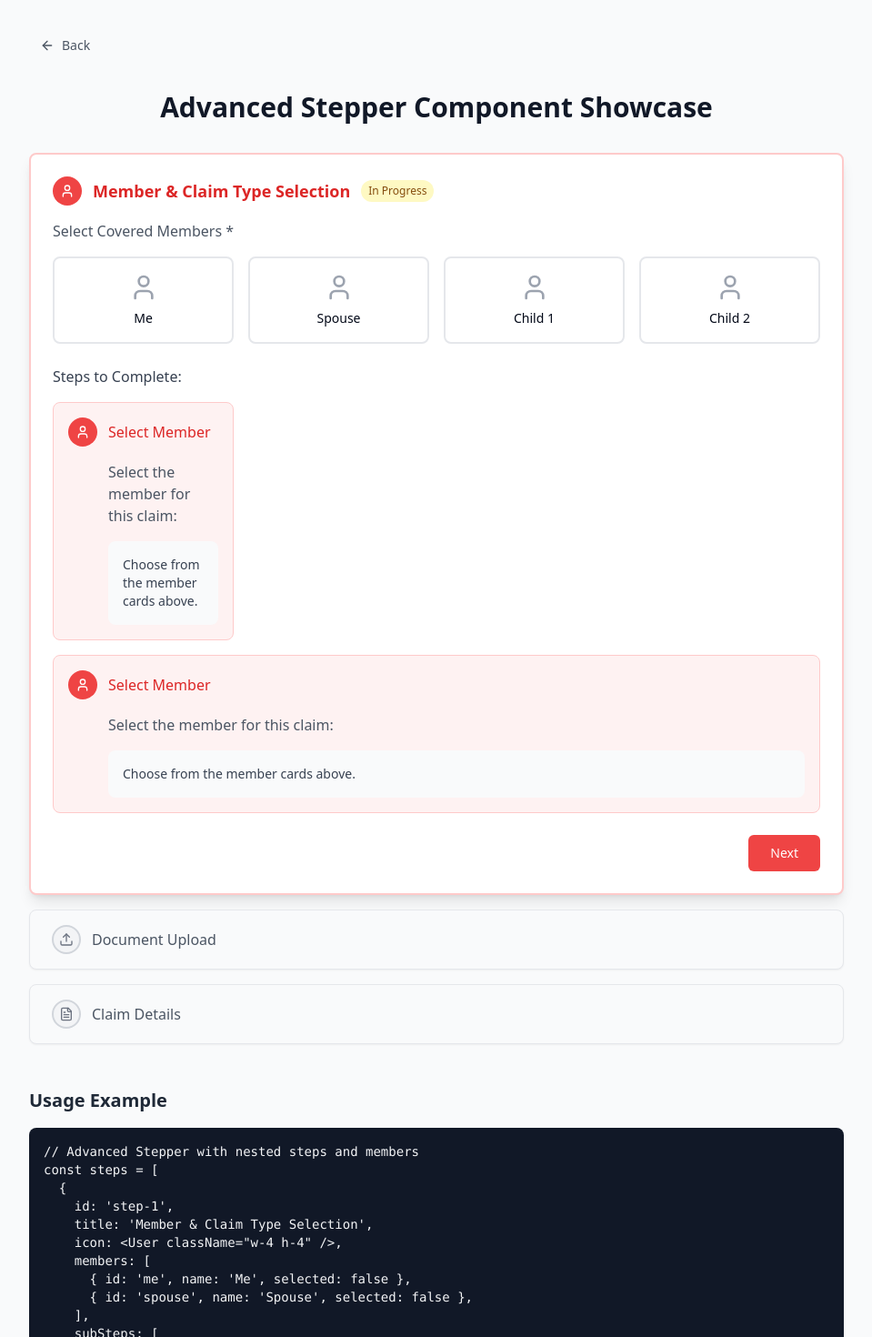
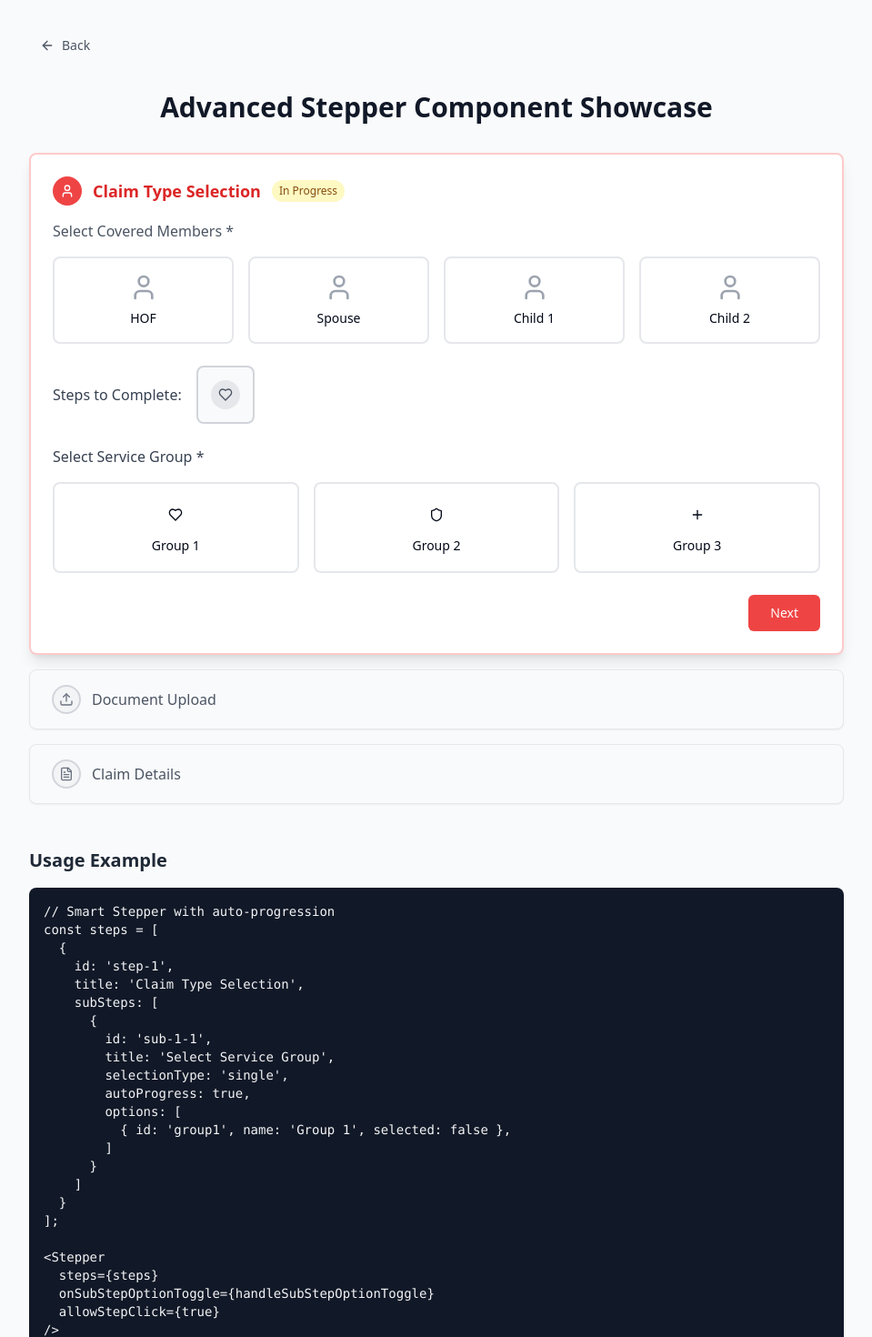
Before and after one commit to adigoldstein/component-canvas-buttons, a React (Vite) app: page /stepper in a window 1280 px wide. Shown: the top 1470 px of the page at 91% size, without its empty margins (160-1119 px from the left). Built offline with nearby package versions, Linux system fonts and the light colour scheme.

Commit message:
Refactor: Implement smart progression and conditional sub-steps
Implement smart progression and conditional sub-steps within the "Claim Type Selection" step, including member selection, case type description, and case details, as per the specifications.

```diff
--- a/src/components/StepperShowcase.tsx
+++ b/src/components/StepperShowcase.tsx
@@ -1,9 +1,9 @@
-import React, { useState } from 'react';
+import React, { useState, useEffect } from 'react';
 import { useNavigate } from 'react-router-dom';
 import { Stepper } from './lib/Stepper';
-import { StepData, Member } from './lib/Stepper/types';
+import { StepData, SubStepData } from './lib/Stepper/types';
 import BackButton from './lib/BackButton';
-import { User, FileText, Upload, Settings, Home, Check } from 'lucide-react';
+import { User, FileText, Upload, Settings, Home, Check, Heart, Shield, Stethoscope, Plus } from 'lucide-react';
 
 const StepperShowcase: React.FC = () => {
   const navigate = useNavigate();
@@ -12,19 +12,58 @@ const StepperShowcase: React.FC = () => {
   const [stepData, setStepData] = useState<StepData[]>([
     {
       id: 'step-1',
-      title: 'Member & Claim Type Selection',
+      title: 'Claim Type Selection',
       icon: <User className="w-4 h-4" />,
       members: [
-        { id: 'me', name: 'Me', selected: false },
+        { id: 'hof', name: 'HOF', selected: false },
         { id: 'spouse', name: 'Spouse', selected: false },
         { id: 'child1', name: 'Child 1', selected: false },
         { id: 'child2', name: 'Child 2', selected: false },
       ],
       subSteps: [
-        { id: 'sub-1-1', title: 'Select Member', icon: <User className="w-4 h-4" />, completed: false },
-        { id: 'sub-1-2', title: 'Choose Claim Type', icon: <FileText className="w-4 h-4" />, completed: false },
-        { id: 'sub-1-3', title: 'Verify Information', icon: <Check className="w-4 h-4" />, completed: false },
-        { id: 'sub-1-4', title: 'Final Review', icon: <Settings className="w-4 h-4" />, completed: false },
+        {
+          id: 'sub-1-1',
+          title: 'Select Service Group',
+          icon: <Heart className="w-4 h-4" />,
+          completed: false,
+          selectionType: 'single',
+          maxCardsPerRow: 3,
+          autoProgress: true,
+          options: [
+            { id: 'group1', name: 'Group 1', icon: <Heart className="w-4 h-4" />, selected: false },
+            { id: 'group2', name: 'Group 2', icon: <Shield className="w-4 h-4" />, selected: false },
+            { id: 'group3', name: 'Group 3', icon: <Plus className="w-4 h-4" />, selected: false },
+          ]
+        },
+        {
+          id: 'sub-1-2',
+          title: 'Select Service Type',
+          icon: <FileText className="w-4 h-4" />,
+          completed: false,
+          selectionType: 'single',
+          maxCardsPerRow: 3,
+          autoProgress: true,
+          options: [
+            { id: 'type1', name: 'Type 1', icon: <Plus className="w-4 h-4" />, selected: false },
+            { id: 'type2', name: 'Type 2', icon: <Plus className="w-4 h-4" />, selected: false },
+            { id: 'type3', name: 'Type 3', icon: <Plus className="w-4 h-4" />, selected: false },
+          ]
+        },
+        {
+          id: 'sub-1-3',
+          title: 'Select Specialty',
+          icon: <Stethoscope className="w-4 h-4" />,
+          completed: false,
+          selectionType: 'single',
+          maxCardsPerRow: 3,
+          autoProgress: false,
+          options: [
+            { id: 'specialty1', name: 'Specialty 1', icon: <Plus className="w-4 h-4" />, selected: false },
+            { id: 'specialty2', name: 'Specialty 2', icon: <Plus className="w-4 h-4" />, selected: false },
+            { id: 'specialty3', name: 'Specialty 3', icon: <Plus className="w-4 h-4" />, selected: false },
+            { id: 'specialty4', name: 'Specialty 4', icon: <Plus className="w-4 h-4" />, selected: false },
+          ]
+        },
       ],
       required: true,
       completed: false,
@@ -44,6 +83,32 @@ const StepperShowcase: React.FC = () => {
       completed: false,
     },
   ]);
+
+  // Auto-progression logic
+  useEffect(() => {
+    const currentStepData = stepData[currentStep];
+    if (currentStepData.subSteps && currentSubStep < currentStepData.subSteps.length) {
+      const currentSubStepData = currentStepData.subSteps[currentSubStep];
+
+      // Check if current sub-step should auto-progress
+      if (currentSubStepData.autoProgress) {
+        const hasSelection = currentSubStepData.options.some(option => option.selected);
+
+        if (hasSelection && !currentSubStepData.completed) {
+          // Mark current sub-step as completed and move to next
+          setTimeout(() => {
+            const updatedSteps = [...stepData];
+            updatedSteps[currentStep].subSteps![currentSubStep].completed = true;
+            setStepData(updatedSteps);
+
+            if (currentSubStep < currentStepData.subSteps!.length - 1) {
+              setCurrentSubStep(currentSubStep + 1);
+            }
+          }, 500);
+        }
+      }
+    }
+  }, [stepData, currentStep, currentSubStep]);
 
   const handleBack = () => {
     navigate('/');
@@ -104,6 +169,40 @@ const StepperShowcase: React.FC = () => {
               ? { ...member, selected: !member.selected }
               : member
           ),
+        };
+      }
+      return step;
+    });
+    setStepData(updatedSteps);
+  };
+
+  const handleSubStepOptionToggle = (stepId: string, subStepId: string, optionId: string) => {
+    const updatedSteps = stepData.map(step => {
+      if (step.id === stepId && step.subSteps) {
+        return {
+          ...step,
+          subSteps: step.subSteps.map(subStep => {
+            if (subStep.id === subStepId) {
+              return {
+                ...subStep,
+                options: subStep.options.map(option => {
+                  if (subStep.selectionType === 'single') {
+                    // Single selection: deselect all others
+                    return {
+                      ...option,
+                      selected: option.id === optionId ? !option.selected : false
+                    };
+                  } else {
+                    // Multiple selection: toggle only the clicked option
+                    return option.id === optionId
+                      ? { ...option, selected: !option.selected }
+                      : option;
+                  }
+                })
+              };
+            }
+            return subStep;
+          })
         };
       }
       return step;
@@ -236,6 +335,7 @@ const StepperShowcase: React.FC = () => {
           onBack={handleBackStepper}
           onStepChange={handleStepChange}
           onMemberToggle={handleMemberToggle}
+          onSubStepOptionToggle={handleSubStepOptionToggle}
           renderStepContent={renderStepContent}
           isStepCompleted={isStepCompleted}
           allowStepClick={true}
@@ -246,35 +346,29 @@ const StepperShowcase: React.FC = () => {
         <section className="mt-12">
           <h2 className="text-xl font-semibold mb-4 text-gray-800">Usage Example</h2>
           <div className="bg-gray-900 text-gray-100 p-4 rounded-lg text-sm overflow-x-auto">
-            <pre>{`// Advanced Stepper with nested steps and members
+            <pre>{`// Smart Stepper with auto-progression
 const steps = [
   {
     id: 'step-1',
-    title: 'Member & Claim Type Selection',
-    icon: <User className="w-4 h-4" />,
-    members: [
-      { id: 'me', name: 'Me', selected: false },
-      { id: 'spouse', name: 'Spouse', selected: false },
-    ],
+    title: 'Claim Type Selection',
     subSteps: [
-      { id: 'sub-1-1', title: 'Select Member', icon: <User className="w-4 h-4" />, completed: false },
-      { id: 'sub-1-2', title: 'Choose Claim Type', icon: <FileText className="w-4 h-4" />, completed: false },
-    ],
-    required: true,
-  },
+      {
+        id: 'sub-1-1',
+        title: 'Select Service Group',
+        selectionType: 'single',
+        autoProgress: true,
+        options: [
+          { id: 'group1', name: 'Group 1', selected: false },
+        ]
+      }
+    ]
+  }
 ];
 
 <Stepper
   steps={steps}
-  currentStep={currentStep}
-  currentSubStep={currentSubStep}
-  onNext={handleNext}
-  onBack={handleBack}
-  onStepChange={handleStepChange}
-  onMemberToggle={handleMemberToggle}
-  renderStepContent={renderStepContent}
+  onSubStepOptionToggle={handleSubStepOptionToggle}
   allowStepClick={true}
-  allowMultipleSelection={true}
 />`}</pre>
           </div>
         </section>
--- /dev/null
+++ b/src/components/lib/Stepper/SelectionGrid.tsx
@@ -0,0 +1,57 @@
+
+import React from 'react';
+import { cn } from '@/lib/utils';
+import { SelectionOption } from './types';
+import { Plus } from 'lucide-react';
+
+interface SelectionGridProps {
+  title: string;
+  options: SelectionOption[];
+  selectionType: 'single' | 'multiple';
+  maxCardsPerRow?: number;
+  onOptionToggle: (optionId: string) => void;
+  className?: string;
+}
+
+const SelectionGrid: React.FC<SelectionGridProps> = ({
+  title,
+  options,
+  selectionType,
+  maxCardsPerRow = 3,
+  onOptionToggle,
+  className,
+}) => {
+  const gridCols = {
+    2: 'grid-cols-2',
+    3: 'grid-cols-3',
+    4: 'grid-cols-4',
+  }[maxCardsPerRow] || 'grid-cols-3';
+
+  return (
+    <div className={cn('space-y-4', className)}>
+      <h4 className="font-medium text-gray-700">{title}</h4>
+      <div className={cn('grid gap-4', gridCols)}>
+        {options.map((option) => (
+          <div
+            key={option.id}
+            className={cn(
+              'flex flex-col items-center p-4 border-2 rounded-lg cursor-pointer transition-colors min-h-[100px] justify-center',
+              {
+                'border-red-500 bg-red-50': option.selected,
+                'border-gray-200 hover:border-red-300 bg-white': !option.selected,
+              }
+            )}
+            onClick={() => onOptionToggle(option.id)}
+          >
+            <div className="flex items-center justify-center w-8 h-8 mb-2">
+              {option.icon || <Plus className="w-4 h-4 text-gray-400" />}
+            </div>
+            <span className="text-sm font-medium text-center">{option.name}</span>
+          </div>
+        ))}
+      </div>
+    </div>
+  );
+};
+
+export default SelectionGrid;
--- a/src/components/lib/Stepper/StepCard.tsx
+++ b/src/components/lib/Stepper/StepCard.tsx
@@ -1,4 +1,3 @@
-
 import React from 'react';
 import { Check } from 'lucide-react';
 import { cn } from '@/lib/utils';
@@ -17,6 +16,7 @@ interface StepCardProps {
   onStepClick: (stepIndex: number) => void;
   onSubStepClick?: (stepIndex: number, subStepIndex: number) => void;
   onMemberToggle?: (stepId: string, memberId: string) => void;
+  onSubStepOptionToggle?: (stepId: string, subStepId: string, optionId: string) => void;
   getStepContent: (stepIndex: number, subStepIndex?: number) => React.ReactNode;
   currentStep: number;
   totalSteps: number;
@@ -38,6 +38,7 @@ const StepCard: React.FC<StepCardProps> = ({
   onStepClick,
   onSubStepClick,
   onMemberToggle,
+  onSubStepOptionToggle,
   getStepContent,
   currentStep,
   totalSteps,
@@ -61,6 +62,12 @@ const StepCard: React.FC<StepCardProps> = ({
   const handleSubStepClick = (subStepIndex: number) => {
     if (onSubStepClick) {
       onSubStepClick(stepIndex, subStepIndex);
+    }
+  };
+
+  const handleSubStepOptionToggle = (subStepId: string, optionId: string) => {
+    if (onSubStepOptionToggle) {
+      onSubStepOptionToggle(step.id, subStepId, optionId);
     }
   };
 
@@ -116,29 +123,31 @@ const StepCard: React.FC<StepCardProps> = ({
             </div>
           )}
 
-          {/* Sub Steps Section - displayed as a grid of member-like cards */}
+          {/* Sub Steps Section - displayed as a grid and active content */}
           {hasSubSteps && (
-            <div className="space-y-4">
+            <div className="space-y-6">
+              {/* Sub-step navigation indicators */}
+              <div className="flex items-center gap-4">
                 <h4 className="font-medium text-gray-700">Steps to Complete:</h4>
-              <div className="grid grid-cols-4 gap-4">
+                <div className="flex gap-2">
                   {step.subSteps!.map((subStep, subStepIndex) => (
                     <SubStepCard
                       key={subStep.id}
                       subStep={subStep}
                       subStepIndex={subStepIndex}
                       parentStepIndex={stepIndex}
-                    isActive={subStepIndex === currentSubStep}
+                      isActive={false}
                       isCompleted={isSubStepCompleted(subStepIndex)}
                       isRevealed={isSubStepRevealed(subStepIndex)}
                       onSubStepClick={handleSubStepClick}
-                    getStepContent={getStepContent}
+                      onOptionToggle={(optionId) => handleSubStepOptionToggle(subStep.id, optionId)}
                     />
                   ))}
+                </div>
               </div>
 
               {/* Active sub-step content */}
               {hasSubSteps && isSubStepRevealed(currentSubStep) && (
-                <div className="mt-4">
                 <SubStepCard
                   subStep={step.subSteps![currentSubStep]}
                   subStepIndex={currentSubStep}
@@ -147,9 +156,8 @@ const StepCard: React.FC<StepCardProps> = ({
                   isCompleted={isSubStepCompleted(currentSubStep)}
                   isRevealed={true}
                   onSubStepClick={handleSubStepClick}
-                    getStepContent={getStepContent}
+                  onOptionToggle={(optionId) => handleSubStepOptionToggle(step.subSteps![currentSubStep].id, optionId)}
                 />
-                </div>
               )}
             </div>
           )}
--- a/src/components/lib/Stepper/Stepper.tsx
+++ b/src/components/lib/Stepper/Stepper.tsx
@@ -12,6 +12,7 @@ const Stepper: React.FC<StepperProps> = ({
   onBack,
   onStepChange,
   onMemberToggle,
+  onSubStepOptionToggle,
   children,
   renderStepContent,
   isStepCompleted,
@@ -84,6 +85,7 @@ const Stepper: React.FC<StepperProps> = ({
           onStepClick={handleStepClick}
           onSubStepClick={handleSubStepClick}
           onMemberToggle={onMemberToggle}
+          onSubStepOptionToggle={onSubStepOptionToggle}
           getStepContent={getStepContent}
           currentStep={currentStep}
           totalSteps={steps.length}
--- a/src/components/lib/Stepper/SubStepCard.tsx
+++ b/src/components/lib/Stepper/SubStepCard.tsx
@@ -2,16 +2,16 @@
 import React from 'react';
 import { Check } from 'lucide-react';
 import { cn } from '@/lib/utils';
-import { StepData } from './types';
+import { SubStepData } from './types';
 
 interface SubStepCardProps {
-  subStep: StepData;
+  subStep: SubStepData;
   subStepIndex: number;
   isActive: boolean;
   isCompleted: boolean;
   isRevealed: boolean;
   onSubStepClick: (subStepIndex: number) => void;
-  getStepContent: (stepIndex: number, subStepIndex: number) => React.ReactNode;
+  onOptionToggle: (optionId: string) => void;
   parentStepIndex: number;
 }
 
@@ -22,24 +22,41 @@ const SubStepCard: React.FC<SubStepCardProps> = ({
   isCompleted,
   isRevealed,
   onSubStepClick,
-  getStepContent,
-  parentStepIndex,
+  onOptionToggle,
 }) => {
   if (!isRevealed) {
     return null;
   }
 
   if (isActive) {
+    const gridCols = {
+      2: 'grid-cols-2',
+      3: 'grid-cols-3',
+      4: 'grid-cols-4',
+    }[subStep.maxCardsPerRow || 3] || 'grid-cols-3';
+
     return (
-      <div className="bg-red-50 border border-red-200 rounded-lg p-4">
-        <div className="flex items-center gap-3 mb-4">
-          <div className="flex items-center justify-center w-8 h-8 bg-red-500 text-white rounded-full">
-            {subStep.icon || <span className="text-sm">{subStepIndex + 1}</span>}
-          </div>
-          <h5 className="font-medium text-red-600">{subStep.title}</h5>
-        </div>
-        <div className="ml-11">
-          {getStepContent(parentStepIndex, subStepIndex)}
+      <div className="space-y-4">
+        <h4 className="font-medium text-gray-700">{subStep.title} *</h4>
+        <div className={cn('grid gap-4', gridCols)}>
+          {subStep.options.map((option) => (
+            <div
+              key={option.id}
+              className={cn(
+                'flex flex-col items-center p-4 border-2 rounded-lg cursor-pointer transition-colors min-h-[100px] justify-center',
+                {
+                  'border-red-500 bg-red-50': option.selected,
+                  'border-gray-200 hover:border-red-300 bg-white': !option.selected,
+                }
+              )}
+              onClick={() => onOptionToggle(option.id)}
+            >
+              <div className="flex items-center justify-center w-8 h-8 mb-2">
+                {option.icon}
+              </div>
+              <span className="text-sm font-medium text-center">{option.name}</span>
+            </div>
+          ))}
         </div>
       </div>
     );
--- a/src/components/lib/Stepper/index.ts
+++ b/src/components/lib/Stepper/index.ts
@@ -5,4 +5,5 @@ export { default as StepCard } from './StepCard';
 export { default as StepNavigation } from './StepNavigation';
 export { default as SubStepCard } from './SubStepCard';
 export { default as MemberSelector } from './MemberSelector';
-export type { StepperProps, StepData, Member } from './types';
+export { default as SelectionGrid } from './SelectionGrid';
+export type { StepperProps, StepData, SubStepData, Member, SelectionOption } from './types';
--- a/src/components/lib/Stepper/types.ts
+++ b/src/components/lib/Stepper/types.ts
@@ -8,11 +8,29 @@ export interface Member {
   selected?: boolean;
 }
 
+export interface SelectionOption {
+  id: string;
+  name: string;
+  icon?: ReactNode;
+  selected?: boolean;
+}
+
+export interface SubStepData {
+  id: string;
+  title: string;
+  icon?: ReactNode;
+  completed?: boolean;
+  selectionType: 'single' | 'multiple';
+  options: SelectionOption[];
+  maxCardsPerRow?: number;
+  autoProgress?: boolean;
+}
+
 export interface StepData {
   id: string;
   title: string;
   icon?: ReactNode;
-  subSteps?: StepData[];
+  subSteps?: SubStepData[];
   members?: Member[];
   required?: boolean;
   completed?: boolean;
@@ -26,6 +44,7 @@ export interface StepperProps {
   onBack?: () => void;
   onStepChange?: (stepIndex: number, subStepIndex?: number) => void;
   onMemberToggle?: (stepId: string, memberId: string) => void;
+  onSubStepOptionToggle?: (stepId: string, subStepId: string, optionId: string) => void;
   children?: React.ReactNode | ((stepIndex: number, subStepIndex?: number) => React.ReactNode);
   renderStepContent?: (stepIndex: number, subStepIndex?: number) => React.ReactNode;
   isStepCompleted?: (stepIndex: number, subStepIndex?: number) => boolean;
```
Lines whose indentation alone changed are shown as unchanged.
